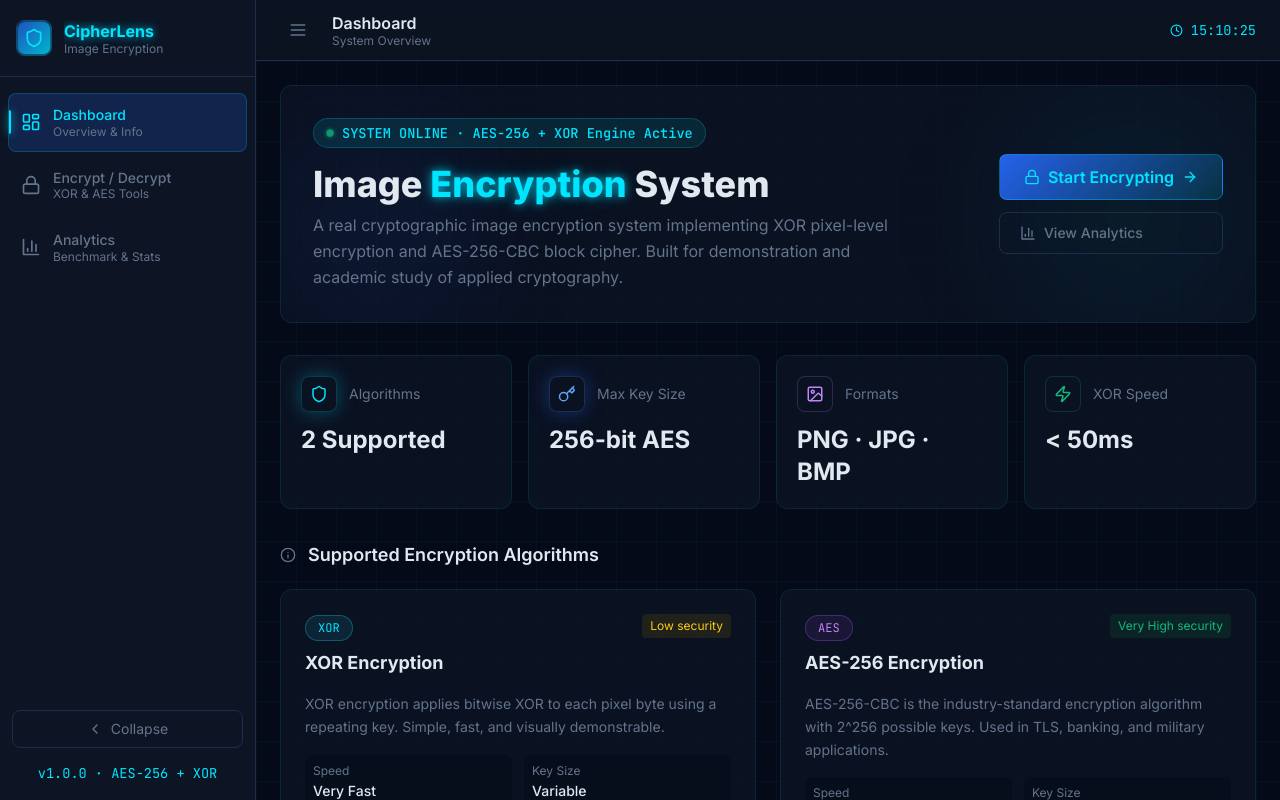
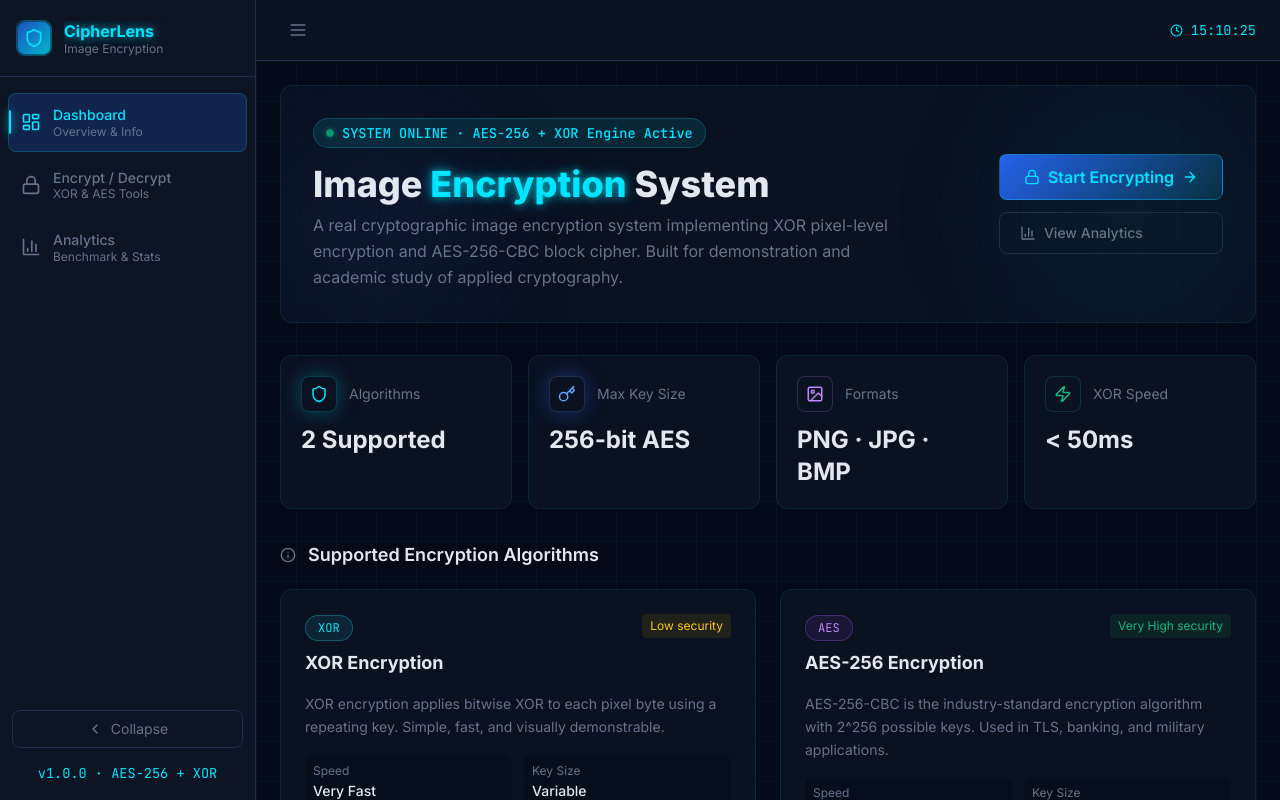
Before and after one commit to y0ussefsher1f/Image-Encryption-and-Decryption, a React (Vite) app in the folder frontend/: page / in a window 1280 px wide. Built offline with nearby package versions, Linux system fonts and the light colour scheme.

Commit message:
Remove redundant page title from TopBar

```diff
--- a/frontend/src/components/TopBar.jsx
+++ b/frontend/src/components/TopBar.jsx
@@ -2,19 +2,9 @@
 // Shows current page title, status indicator, and hamburger menu.
 
 import React from 'react'
-import { useLocation } from 'react-router-dom'
 import { Menu, Clock } from 'lucide-react'
 
-// Map routes to page titles
-const pageTitles = {
-  '/':          { title: 'Dashboard', subtitle: 'System Overview' },
-  '/encrypt':   { title: 'Encrypt / Decrypt', subtitle: 'Image Cryptography Tools' },
-  '/analytics': { title: 'Analytics', subtitle: 'Benchmark & Performance' },
-}
-
 function TopBar({ onMenuClick }) {
-  const { pathname } = useLocation()
-  const page = pageTitles[pathname] || { title: 'CipherLens', subtitle: '' }
 
   // Live clock
   const [time, setTime] = React.useState(new Date())
@@ -26,8 +16,8 @@ function TopBar({ onMenuClick }) {
   return (
     <header className="px-6 py-3 bg-cyber-surface/80 backdrop-blur-sm border-b border-cyber-border shrink-0">
       <div className="flex items-center justify-between max-w-7xl mx-auto w-full">
-        {/* Left: hamburger + page title */}
-        <div className="flex items-center gap-4">
+        {/* Left: hamburger */}
+        <div className="flex items-center">
           <button
             id="hamburger-menu"
             onClick={onMenuClick}
@@ -36,11 +26,6 @@ function TopBar({ onMenuClick }) {
           >
             <Menu size={20} />
           </button>
-
-          <div>
-            <h2 className="text-base font-semibold text-cyber-text leading-tight">{page.title}</h2>
-            <p className="text-xs text-cyber-muted leading-tight">{page.subtitle}</p>
-          </div>
         </div>
 
         {/* Right: status + clock */}
```
